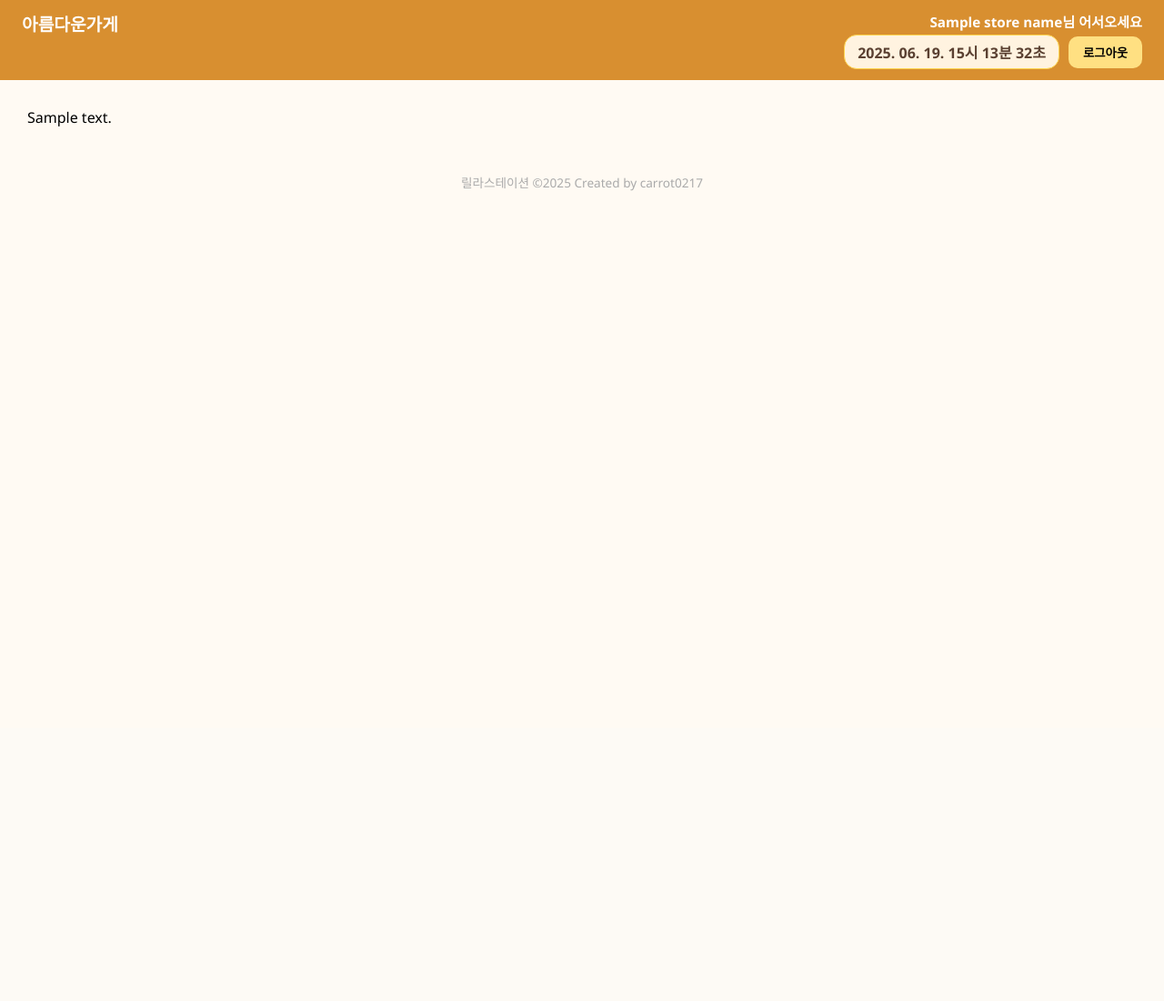
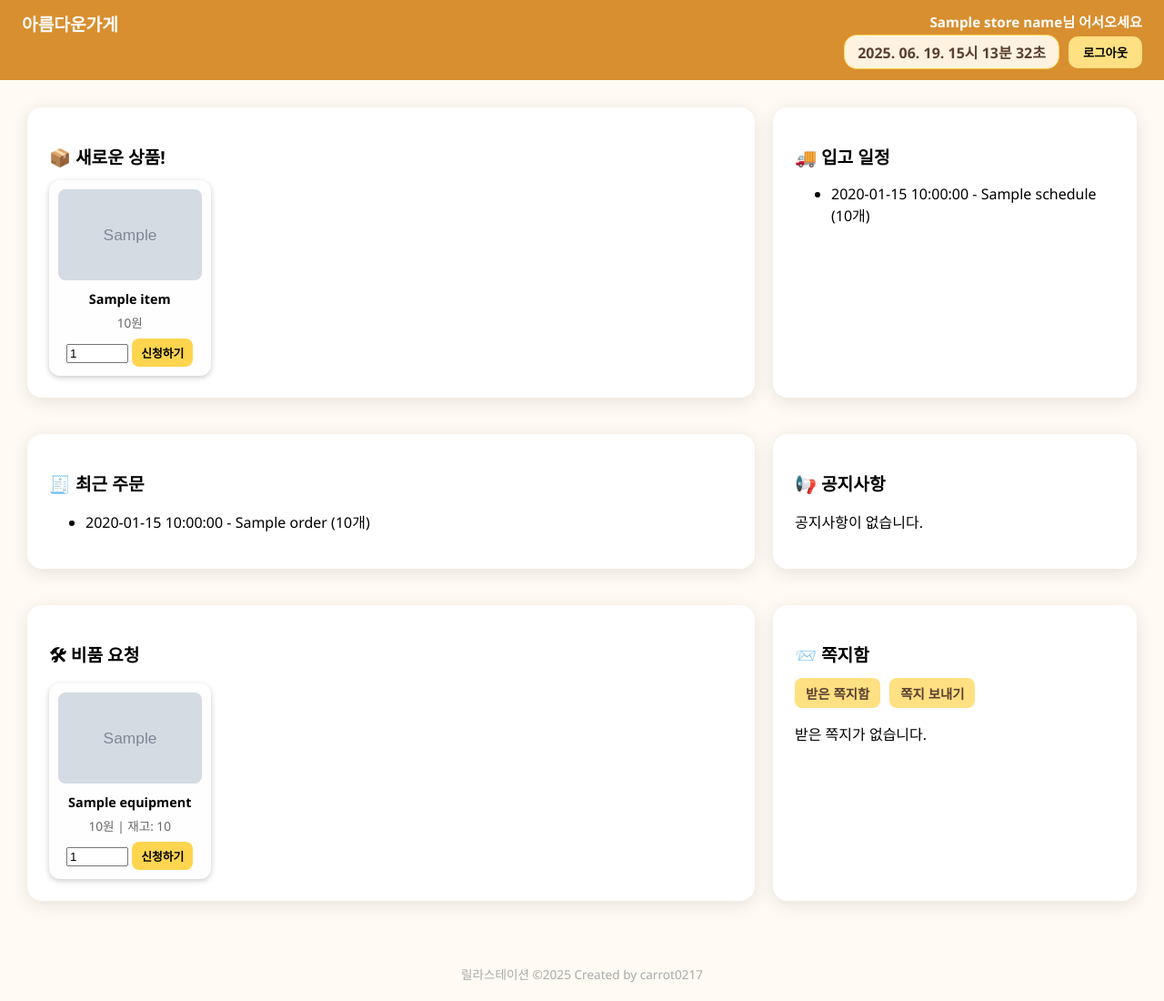
Before and after one commit to carrot0217/beautifulstore, a Flask app: template templates/user_home.html in a window 1280 px wide. Shown: the whole page at 91% size. Before the commit the page ends 210 px from the top, so only its background shows below. Run offline with Flask 3, Linux system fonts and the light colour scheme; the template is opened without the code that fills it: most values are stand-ins (such as "Sample title", 1, 10 or a date in 2020); grey boxes marked "Sample" are stand-in pictures.

Commit message:
user fix3

```diff
--- a/templates/user_home.html
+++ b/templates/user_home.html
@@ -152,10 +152,112 @@
       </div>
     </div>
   </div>
+
   <div class="container">
-    {% block content %}{{ content|safe }}{% endblock %}
+    <div class="section">
+      <h2>📦 새로운 상품!</h2>
+      <div class="card-grid">
+        {% for item in items %}
+          <div class="card">
+            <img src="{{ item.image_url }}" alt="{{ item.name }}">
+            <div class="card-name">{{ item.name }}</div>
+            <div class="card-price">{{ item.price | round | int }}원</div>
+            <input type="number" id="quantity-{{ item.id }}" min="1" max="99" value="1" style="width: 60px;">
+            <button class="btn" onclick="submitRequestDirect({{ item.id }})">신청하기</button>
+          </div>
+        {% endfor %}
+      </div>
+    </div>
+
+    <div class="section">
+      <h2>🚚 입고 일정</h2>
+      {% if schedule %}
+        <ul>
+          {% for s in schedule %}
+            <li>{{ s.delivery_date }} - {{ s.name }} ({{ s.quantity }}개)</li>
+          {% endfor %}
+        </ul>
+      {% else %}
+        <p>예정된 입고 일정이 없습니다.</p>
+      {% endif %}
+    </div>
+
+    <div class="section">
+      <h2>🧾 최근 주문</h2>
+      {% if recent_orders %}
+        <ul>
+          {% for order in recent_orders %}
+            <li>{{ order.order_date }} - {{ order.name }} ({{ order.quantity }}개)</li>
+          {% endfor %}
+        </ul>
+      {% else %}
+        <p>최근 주문 내역이 없습니다.</p>
+      {% endif %}
+    </div>
+
+    <div class="section">
+      <h2>📢 공지사항</h2>
+      {% if notices %}
+        <ul>
+          {% for n in notices %}
+            <li>{{ n[1] }} ({{ n[3].strftime('%Y-%m-%d') }})</li>
+          {% endfor %}
+        </ul>
+      {% else %}
+        <p>공지사항이 없습니다.</p>
+      {% endif %}
+    </div>
+
+    <div class="section">
+      <h2>🛠 비품 요청</h2>
+      <div class="card-grid">
+        {% for eq in equipments %}
+          <div class="card">
+            <img src="/static/uploads/{{ eq.image_filename or 'noimage.png' }}" alt="{{ eq.name }}">
+            <div class="card-name">{{ eq.name }}</div>
+            <div class="card-price">{{ eq.unit_price | round | int }}원 | 재고: {{ eq.stock }}</div>
+            <input type="number" id="quantity_{{ eq.id }}" min="1" max="99" value="1" style="width: 60px;">
+            <button class="btn" onclick="submitEquipmentRequest({{ eq.id }})">신청하기</button>
+          </div>
+        {% endfor %}
+      </div>
+    </div>
+
+    <div class="section">
+      <h2>📨 쪽지함</h2>
+      <div class="msg-tab-buttons">
+        <button onclick="showTab('received')" class="btn-small">받은 쪽지함</button>
+        <button onclick="showTab('send')" class="btn-small">쪽지 보내기</button>
+      </div>
+
+      <div id="received">
+        {% if messages %}
+          <ul>
+            {% for m in messages %}
+              <li><strong>{{ m[0] }}</strong>: {{ m[1] }} <small>({{ m[2] }})</small></li>
+            {% endfor %}
+          </ul>
+        {% else %}
+          <p>받은 쪽지가 없습니다.</p>
+        {% endif %}
+      </div>
+
+      <div id="send" class="hidden">
+        <form method="POST" action="/user/messages/send" class="msg-box">
+          <select name="recipient">
+            {% for r in recipients %}
+              <option value="{{ r[0] }}">{{ r[1] }}{% if r[2] %} (관리자){% endif %}</option>
+            {% endfor %}
+          </select>
+          <textarea name="content" placeholder="내용 입력..." required></textarea>
+          <button type="submit" class="btn-small">보내기</button>
+        </form>
+      </div>
+    </div>
   </div>
+
   <div class="footer">릴라스테이션 ©2025 Created by carrot0217</div>
+
   <script>
     function updateClock() {
       const now = new Date();
```
